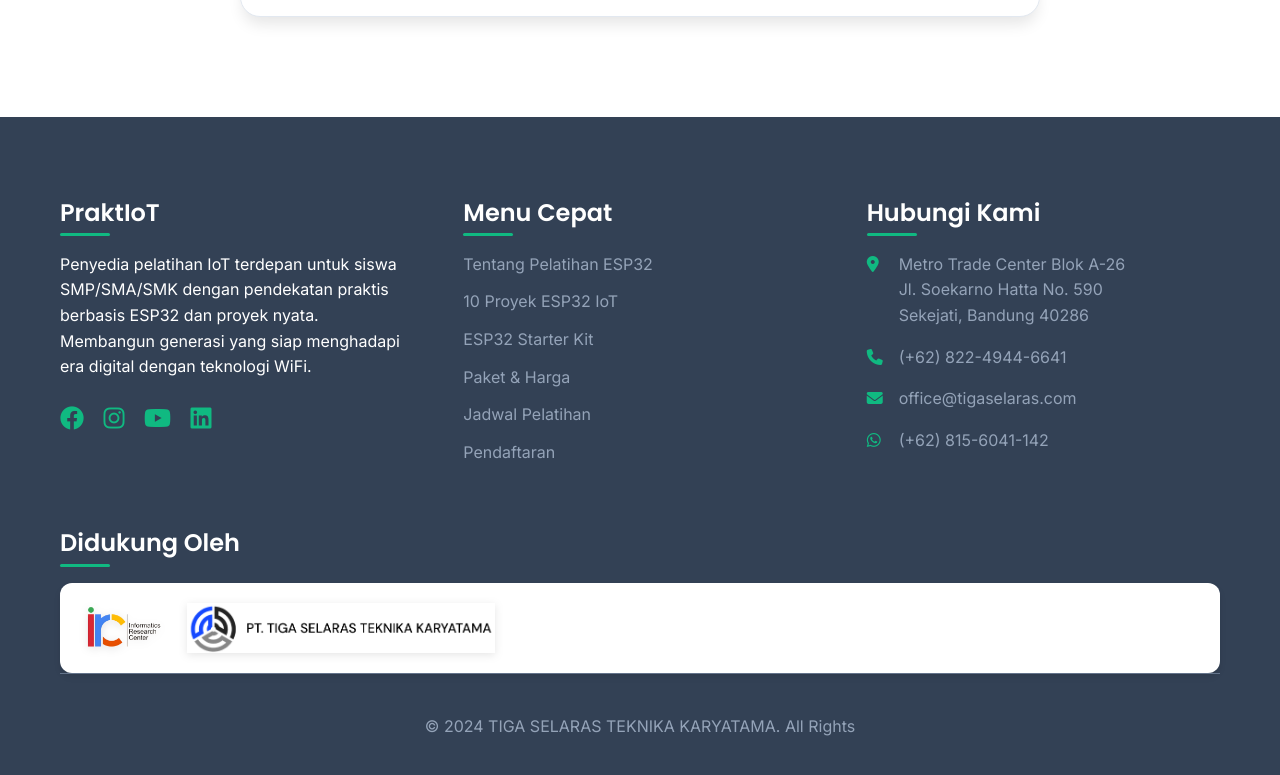
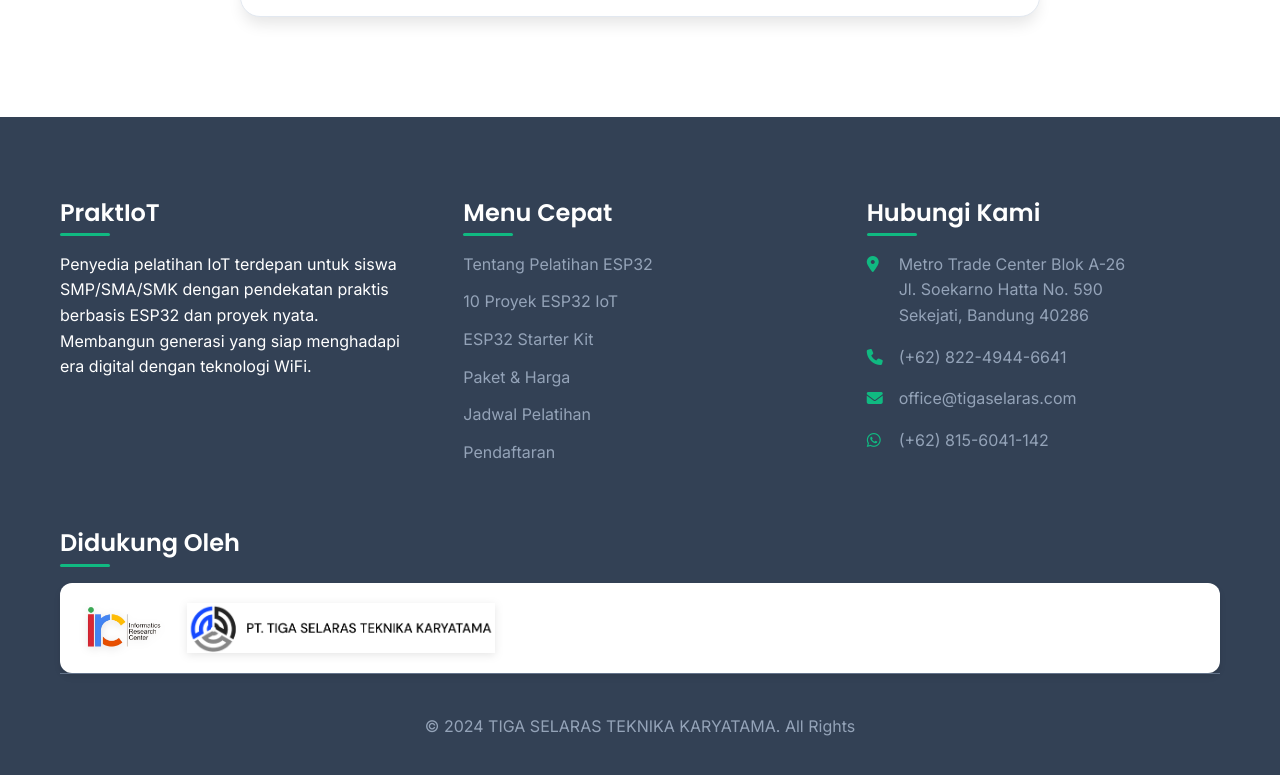
Before and after one commit to Astheria23/PraktIoT, a plain HTML site: page index.html in a window 1280 px wide. Shown: the part 10158-10933 px from the top of the page. Drawn offline with Linux system fonts and the light colour scheme.

Commit message:
Remove social media links from the footer section in index.html to streamline the design.

```diff
--- a/index.html
+++ b/index.html
@@ -2394,38 +2394,7 @@
               pendekatan praktis berbasis ESP32 dan proyek nyata. Membangun
               generasi yang siap menghadapi era digital dengan teknologi WiFi.
             </p>
-            <div style="margin-top: 20px">
-              <a
-                href="#"
-                style="
-                  color: var(--secondary);
-                  font-size: 1.5rem;
-                  margin-right: 15px;
-                "
-                ><i class="fab fa-facebook"></i
-              ></a>
-              <a
-                href="#"
-                style="
-                  color: var(--secondary);
-                  font-size: 1.5rem;
-                  margin-right: 15px;
-                "
-                ><i class="fab fa-instagram"></i
-              ></a>
-              <a
-                href="#"
-                style="
-                  color: var(--secondary);
-                  font-size: 1.5rem;
-                  margin-right: 15px;
-                "
-                ><i class="fab fa-youtube"></i
-              ></a>
-              <a href="#" style="color: var(--secondary); font-size: 1.5rem"
-                ><i class="fab fa-linkedin"></i
-              ></a>
-            </div>
+
           </div>
 
           <div class="footer-column">
```
